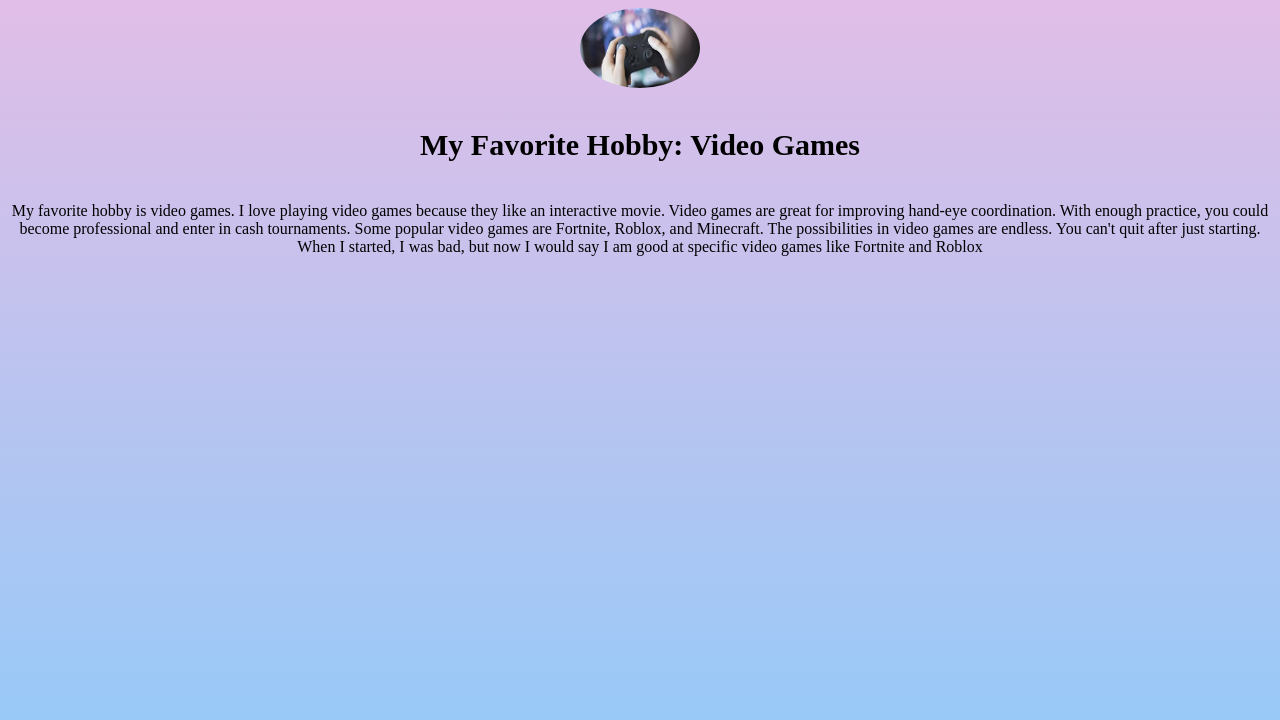
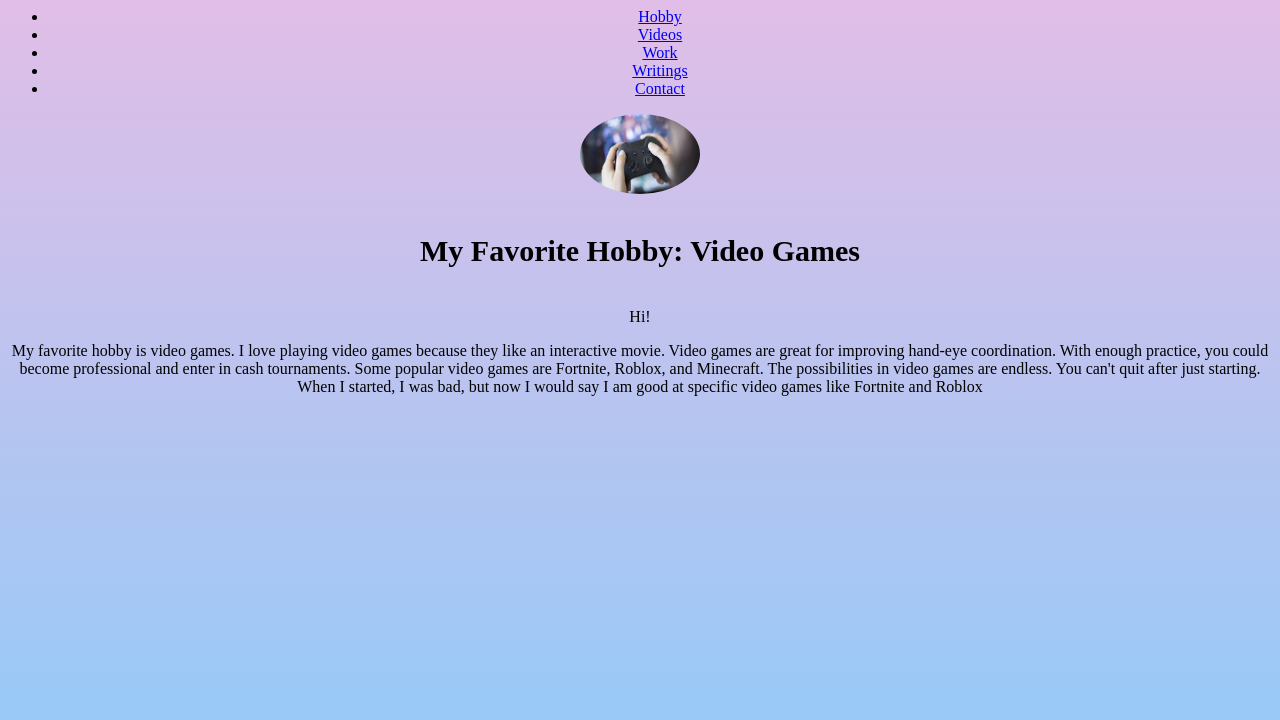
Before and after one commit to Samar-P/C57project, a plain HTML site: page index.html in a window 1280 px wide. Drawn offline with Linux system fonts and the light colour scheme.

Commit message:
Update index.html

```diff
--- a/index.html
+++ b/index.html
@@ -8,10 +8,26 @@
 
 <body>
 
-    <img src="download%20(1).jpg">
-    <h4> My Favorite Hobby: Video Games</h4>
-    <div class="line"></div>
-    <p>My favorite hobby is video games. I love playing video games because they like an interactive movie. Video games are great for improving hand-eye coordination. With enough practice, you could become professional and enter in cash tournaments. Some popular video games are Fortnite, Roblox, and Minecraft. The possibilities in video games are endless. You can't quit after just starting. When I started, I was bad, but now I would say I am good at specific video games like Fortnite and Roblox</p>
+    <center>
+    <ul class="menu">
+        <li class="links"><a href="#hobby">Hobby</a></li>
+        <li class="links"><a href="#videos">Videos</a></li>
+        <li class="links"><a href="#work">Work</a></li>
+        <li class="links"><a href="#writings">Writings</a></li>
+        <li class="links"><a href="#contact">Contact</a></li>
+    </ul>
+
+        </center>
+
+    <section id="welcome"><img src="download%20(1).jpg">
+        <h4> My Favorite Hobby: Video Games</h4>
+        <div class="line"></div>
+    </section>
+
+    <section id="bio">
+        <p id="hi"> Hi!</p>
+        <p>My favorite hobby is video games. I love playing video games because they like an interactive movie. Video games are great for improving hand-eye coordination. With enough practice, you could become professional and enter in cash tournaments. Some popular video games are Fortnite, Roblox, and Minecraft. The possibilities in video games are endless. You can't quit after just starting. When I started, I was bad, but now I would say I am good at specific video games like Fortnite and Roblox</p>
+    </section>
 </body>
 
 </html>
```
